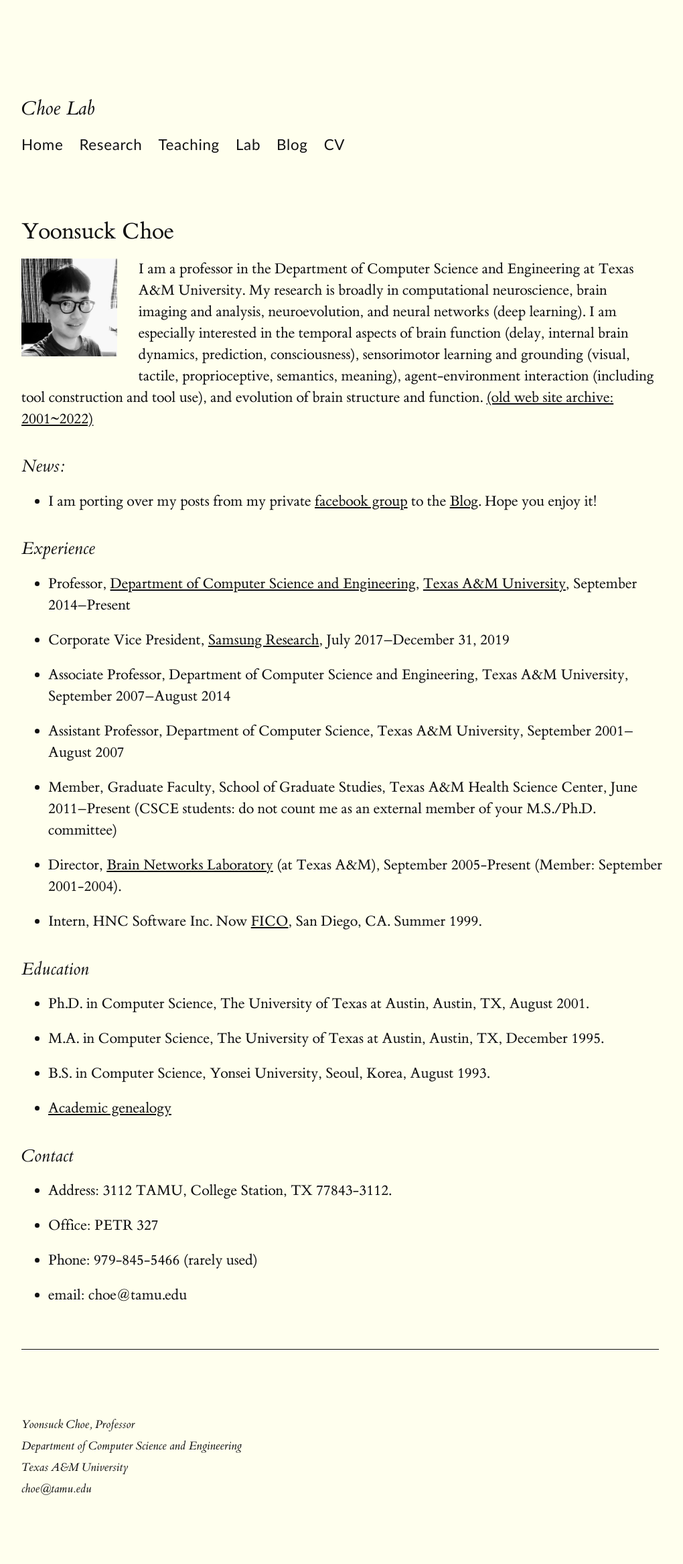
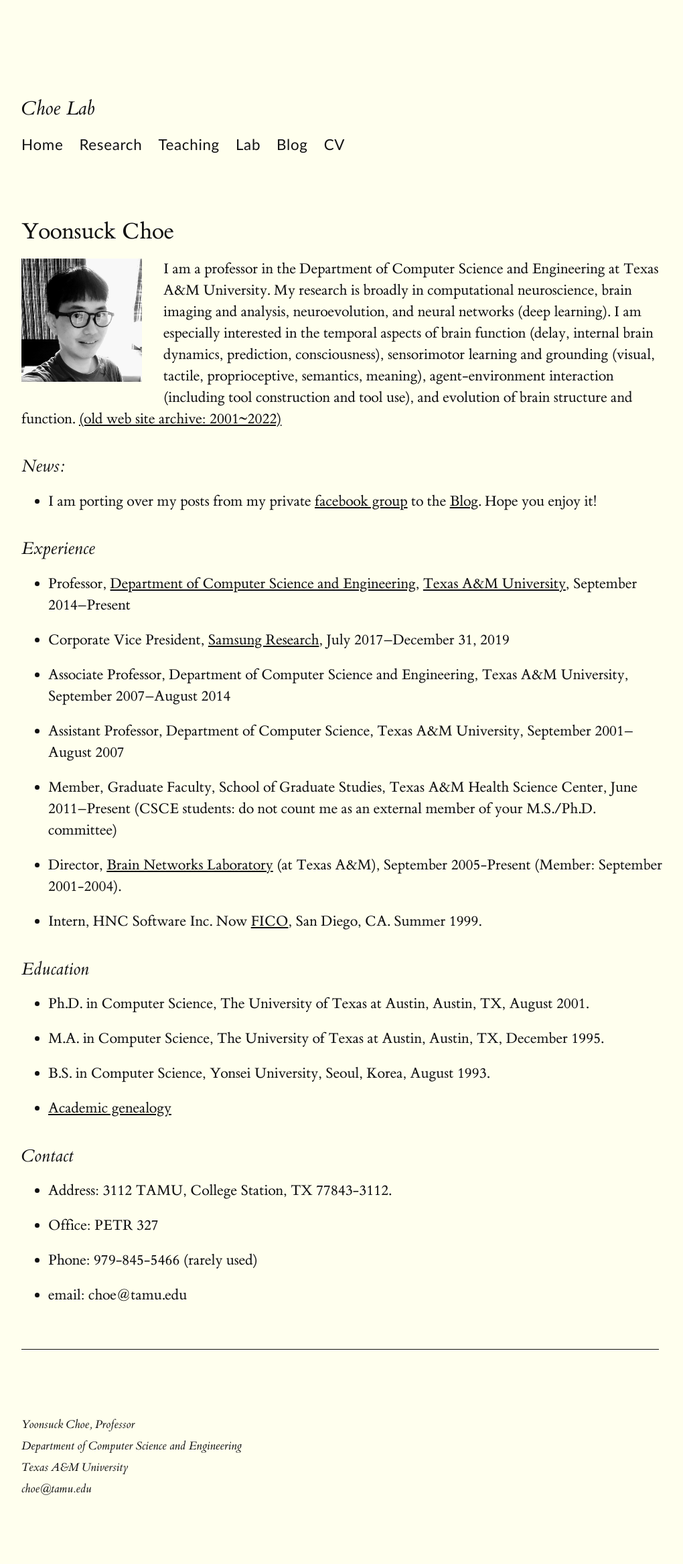
Before and after one commit to yschoe/yschoe.github.io, a Jekyll site: the page built from index.md, in a window 1280 px wide. Shown: the whole page at 67% size, without its empty margins (128-1148 px from the left). Built offline with Jekyll 4.4.1, drawn with Linux system fonts in a browser that asks for light colours.

Commit message:
photo size

```diff
--- a/index.md
+++ b/index.md
@@ -5,7 +5,7 @@ permalink: /
 ---
 
 <!--img align="right" alt="Yoonsuck Choe circa 2010" src="images/choe-2010-3-desat.jpg"-->
-<img align="left" alt="Yoonsuck Choe 2020" width="15%" src="images/choe-may-2020.jpg">
+<img align="left" alt="Yoonsuck Choe 2020" width="180px" src="images/choe-may-2020.jpg">
 
 I am a professor in the Department of Computer Science and
 Engineering at Texas A&amp;M University. My research is broadly in computational neuroscience, brain imaging and analysis, neuroevolution, and neural networks (deep learning).
```
